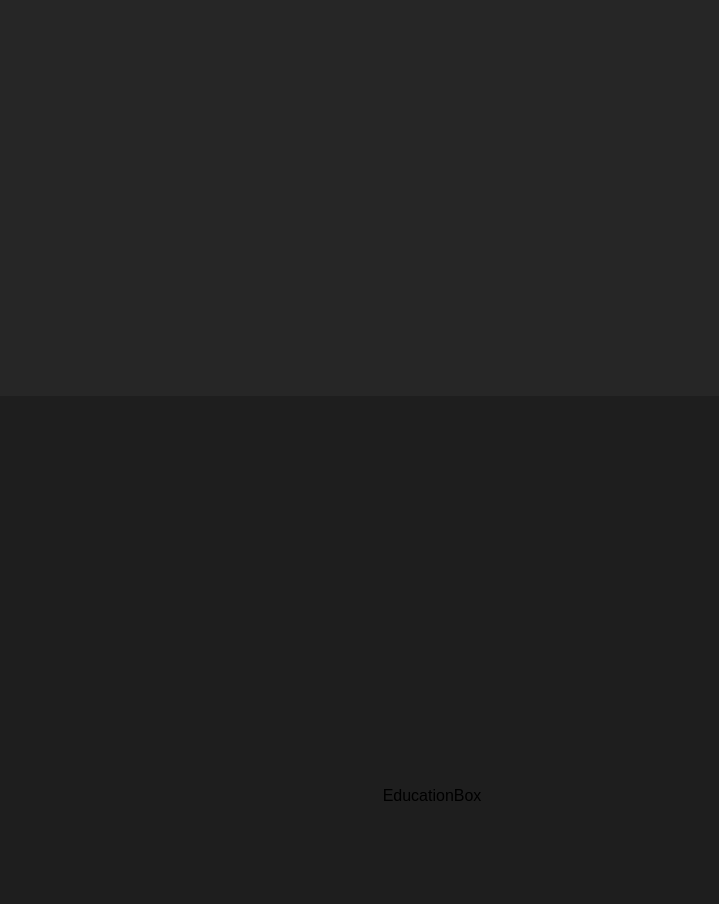
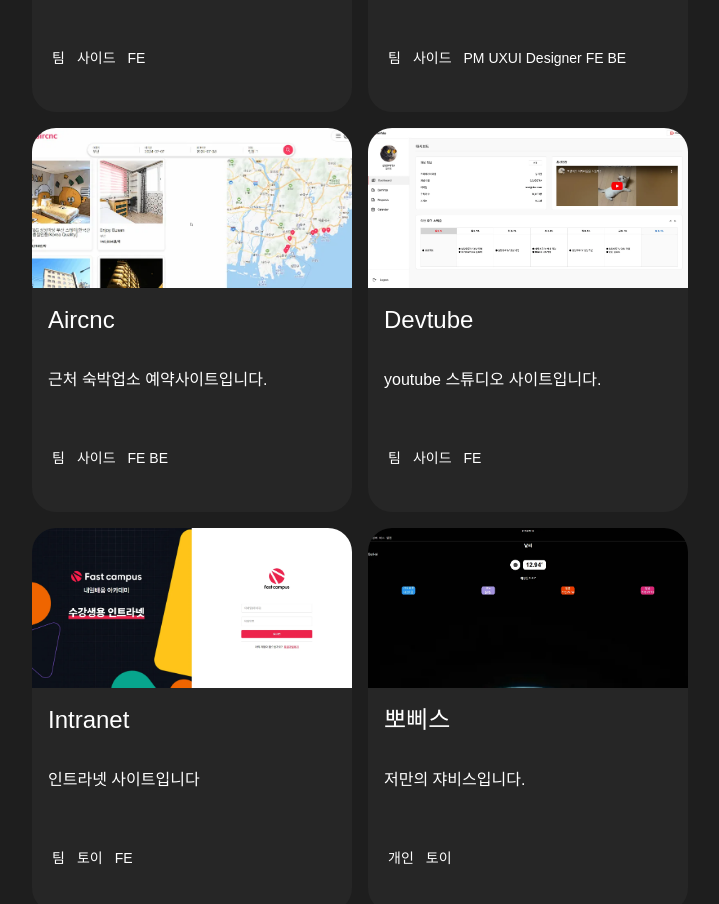
Before and after one commit to Hyun-EG/portfolio, a Next.js app: page / in a window 1280 px wide. Shown: the part 2140-3044 px from the top of the page, without its empty margins (400-1119 px from the left). Built offline with nearby package versions, Linux system fonts and the light colour scheme.

Commit message:
Design: 프로젝트박스 컴포넌트 1차 디자인

```diff
--- a/components/project/ProjectBox.tsx
+++ b/components/project/ProjectBox.tsx
@@ -1,9 +1,94 @@
 "use client";
+
+import TitleBox from "../common/TitleBox";
+import Card from "./Card";
+import imgAircnc from "../../public/images/image-aircnc.webp";
+import imgDevtube from "../../public/images/image-devtube.webp";
+import imgIntranet from "../../public/images/image-intranet.webp";
+import imgKarb from "../../public/images/image-karb.webp";
+import imgSellweb from "../../public/images/image-sellweb.webp";
+import imgPpoppis from "../../public/images/image-ppoppis.webp";
+import Badge from "../common/Badge";
 
 const ProjectBox = () => {
   return (
-    <div className="w-full min-h-screen pl-96 bg-neutral-800 text-white">
-      ProjectBox
+    <div className="w-full min-h-screen pl-96 py-12 bg-bgBlack text-white">
+      <TitleBox>PROJECTS</TitleBox>
+      <div className="w-full flex flex-col px-12 py-4">
+        <div className="flex flex-wrap gap-4">
+          <Card
+            projectImg={imgSellweb}
+            projectName="Sellweb"
+            projectDesc="웹 템플릿 판매 사이트입니다."
+            badges={
+              <div className="flex items-center gap-1">
+                <Badge content="팀" color="blue" />
+                <Badge content="사이드" color="sky" />
+                <Badge content="FE" color="purple" />
+              </div>
+            }
+          />
+          <Card
+            projectImg={imgKarb}
+            projectName="KARB (한국광고 심의기관)"
+            projectDesc="광고심의사이트입니다."
+            badges={
+              <div className="flex items-center gap-1">
+                <Badge content="팀" color="blue" />
+                <Badge content="사이드" color="sky" />
+                <Badge content="PM UXUI Designer FE BE" color="purple" />
+              </div>
+            }
+          />
+          <Card
+            projectImg={imgAircnc}
+            projectName="Aircnc"
+            projectDesc="근처 숙박업소 예약사이트입니다."
+            badges={
+              <div className="flex items-center gap-1">
+                <Badge content="팀" color="blue" />
+                <Badge content="사이드" color="sky" />
+                <Badge content="FE BE" color="purple" />
+              </div>
+            }
+          />
+          <Card
+            projectImg={imgDevtube}
+            projectName="Devtube"
+            projectDesc="youtube 스튜디오 사이트입니다."
+            badges={
+              <div className="flex items-center gap-1">
+                <Badge content="팀" color="blue" />
+                <Badge content="사이드" color="sky" />
+                <Badge content="FE" color="purple" />
+              </div>
+            }
+          />
+          <Card
+            projectImg={imgIntranet}
+            projectName="Intranet"
+            projectDesc="인트라넷 사이트입니다"
+            badges={
+              <div className="flex items-center gap-1">
+                <Badge content="팀" color="blue" />
+                <Badge content="토이" color="orange" />
+                <Badge content="FE" color="purple" />
+              </div>
+            }
+          />
+          <Card
+            projectImg={imgPpoppis}
+            projectName="뽀삐스"
+            projectDesc="저만의 쟈비스입니다."
+            badges={
+              <div className="flex items-center gap-1">
+                <Badge content="개인" color="olive" />
+                <Badge content="토이" color="orange" />
+              </div>
+            }
+          />
+        </div>
+      </div>
     </div>
   );
 };
```
